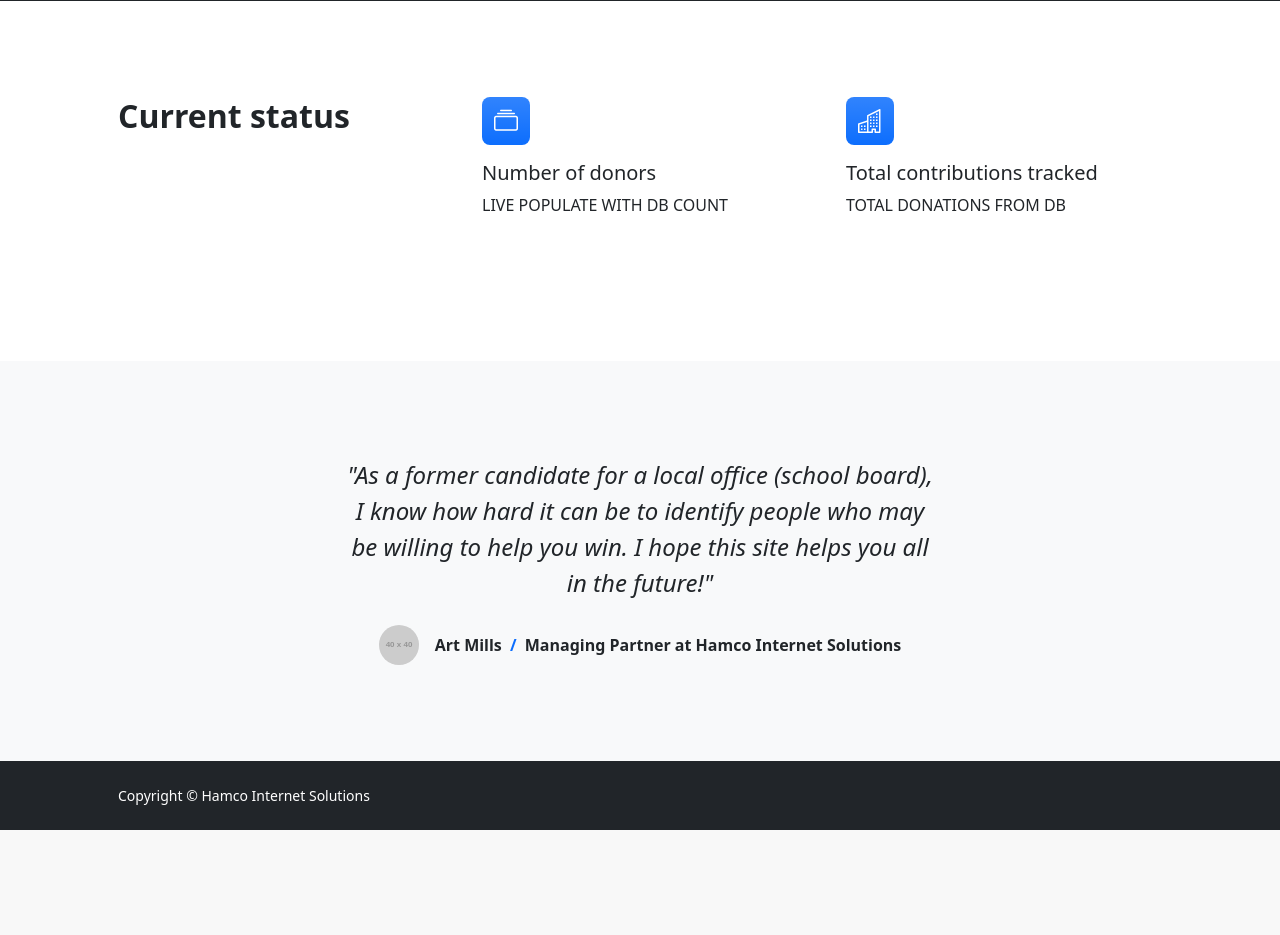
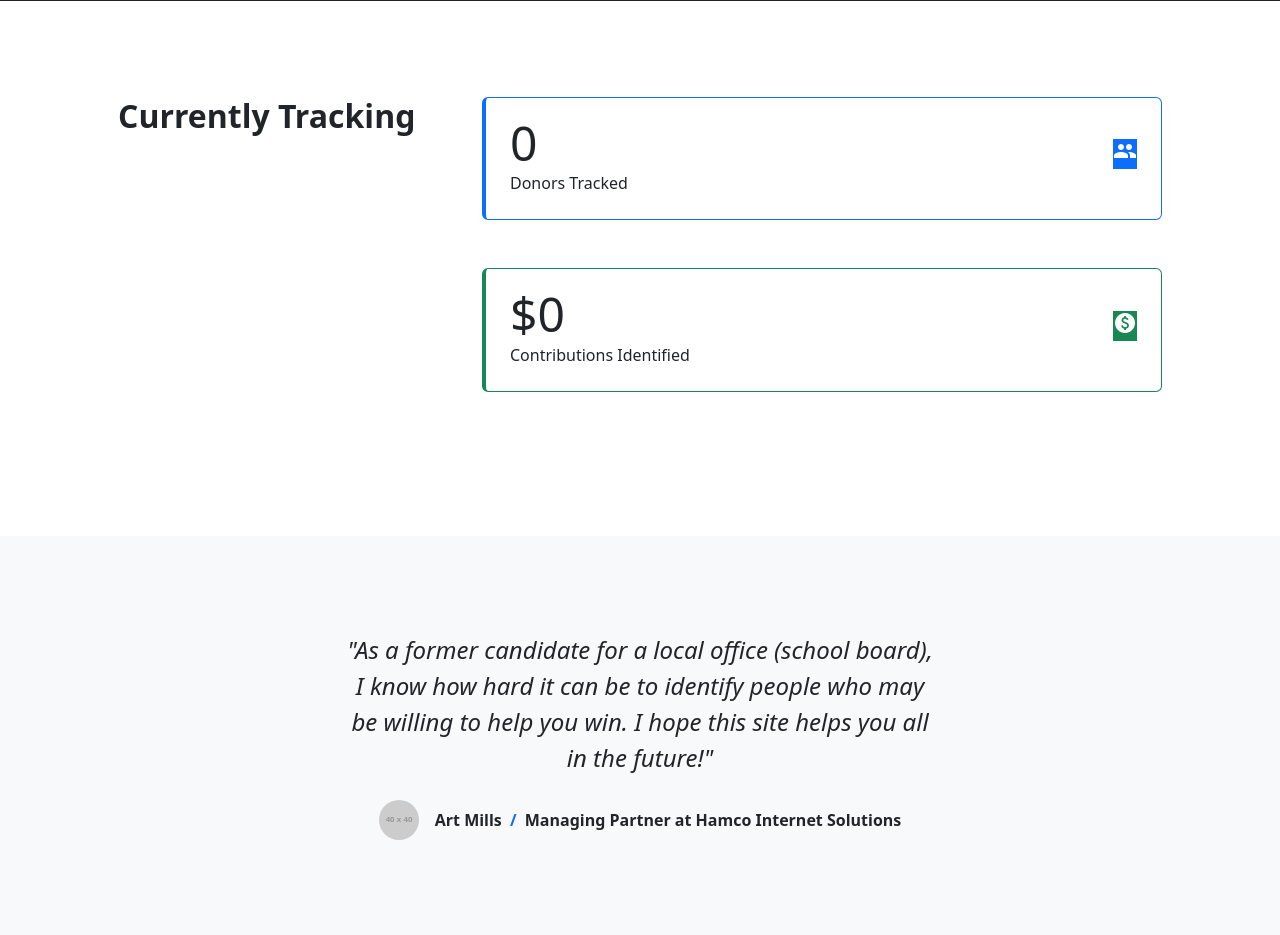
Before and after one commit to hail2skins/politicsislocal, a Django app: page / in a window 1280 px wide. Shown: the part 628-1563 px from the top of the page. Before the commit the page ends 1458 px from the top, so only its background shows below. Run offline with Django 5.2, Linux system fonts and the light colour scheme; grey boxes labelled with a size stand in for pictures from a placeholder-image service; data that the repository does not hold is empty; some libraries are stand-ins or nearby versions.

Commit message:
[#187486997] Front is now displaying, with acceptable style, total donors and contributions

```diff
--- a/politicsislocal/website/templates/website/base.html
+++ b/politicsislocal/website/templates/website/base.html
@@ -10,8 +10,10 @@
         <title>Politics is Local</title>
         <!-- Favicon-->
         <link rel="icon" type="image/x-icon" href="{% static 'images/favicon.ico' %}" />
+        <!-- Load Material Icons from Google Fonts-->
+        <link href="https://fonts.googleapis.com/css?family=Material+Icons|Material+Icons+Outlined|Material+Icons+Two+Tone|Material+Icons+Round|Material+Icons+Sharp" rel="stylesheet" />
         <!-- Bootstrap icons-->
-        <link href="https://cdn.jsdelivr.net/npm/bootstrap-icons@1.5.0/font/bootstrap-icons.css" rel="stylesheet" />
+        <link href="https://cdn.jsdelivr.net/npm/bootstrap-icons@1.8.1/font/bootstrap-icons.css" rel="stylesheet">
         <!-- Core theme CSS (includes Bootstrap)-->
         <link href="{% static 'css/styles.css' %}" rel="stylesheet" />
     </head>
@@ -67,6 +69,6 @@
         <!-- Bootstrap core JS-->
         <script src="https://cdn.jsdelivr.net/npm/bootstrap@5.2.3/dist/js/bootstrap.bundle.min.js"></script>
         <!-- Core theme JS-->
-        <script src=""></script>
+        <script src="{% static 'js/scripts.js' %}"></script>
     </body>
 </html>
--- a/politicsislocal/website/templates/website/index.html
+++ b/politicsislocal/website/templates/website/index.html
@@ -2,6 +2,8 @@
 {% extends 'website/base.html' %}
 
 {% load static %}
+
+{% load humanize %}
 
 {% block content %}
 
@@ -27,20 +29,35 @@
             <section class="py-5" id="features">
                 <div class="container px-5 my-5">
                     <div class="row gx-5">
-                        <div class="col-lg-4 mb-5 mb-lg-0"><h2 class="fw-bolder mb-0">Current status</h2></div>
+                        <div class="col-lg-4 mb-5 mb-lg-0"><h2 class="fw-bolder mb-0">Currently Tracking</h2></div>
                         <div class="col-lg-8">
-                            <div class="row gx-5 row-cols-1 row-cols-md-2">
-                                <div class="col mb-5 h-100">
-                                    <div class="feature bg-primary bg-gradient text-white rounded-3 mb-3"><i class="bi bi-collection"></i></div>
-                                    <h2 class="h5">Number of donors</h2>
-                                    <p class="mb-0">LIVE POPULATE WITH DB COUNT</p>
+                            <div class="row gx-5">
+                                <div class="col-xxl-6 col-md-12 mb-5"> <!-- Adjusted classes for wider cards -->
+                                    <div class="card card-raised border-start border-primary border-4">
+                                        <div class="card-body px-4">
+                                            <div class="d-flex justify-content-between align-items-center mb-2">
+                                                <div class="me-2">
+                                                    <div class="display-5">{{ total_donors }}</div>
+                                                    <div class="card-text">Donors Tracked</div>
+                                                </div>
+                                                <div class="icon-circle bg-primary text-white"><i class="material-icons">people</i></div>
+                                            </div>
+                                        </div>
+                                    </div>
                                 </div>
-                                <div class="col mb-5 h-100">
-                                    <div class="feature bg-primary bg-gradient text-white rounded-3 mb-3"><i class="bi bi-building"></i></div>
-                                    <h2 class="h5">Total contributions tracked</h2>
-                                    <p class="mb-0">TOTAL DONATIONS FROM DB</p>
+                                <div class="col-xxl-6 col-md-12 mb-5"> <!-- Adjusted classes for wider cards -->
+                                    <div class="card card-raised border-start border-success border-4">
+                                        <div class="card-body px-4">
+                                            <div class="d-flex justify-content-between align-items-center mb-2">
+                                                <div class="me-2">
+                                                    <div class="display-5">${{ total_contributed|intcomma }}</div>
+                                                    <div class="card-text">Contributions Identified</div>
+                                                </div>
+                                                <div class="icon-circle bg-success text-white"><i class="material-icons">paid</i></div>
+                                            </div>
+                                        </div>
+                                    </div>
                                 </div>
-
                             </div>
                         </div>
                     </div>
--- a/politicsislocal/website/views.py
+++ b/politicsislocal/website/views.py
@@ -1,7 +1,25 @@
 from django.shortcuts import render
+
+# import Sum to sum the values of a queryset
+from django.db.models import Sum
+
+# import the donor and contribution models from the donors app
+from donors.models import Donor, Contribution
 
 # Create your views here.
 # Define the home view
 def home(request):
 
-    return render(request, "website/index.html")
+    # Calculate total donors
+    total_donors = Donor.objects.count() or 0
+
+    # Calculate total contributed
+    total_contributed = Contribution.objects.aggregate(total=Sum('amount'))['total'] or 0
+
+    # Prepare a context dictionary to pass to the template
+    context = {
+        'total_donors': total_donors,
+        'total_contributed': total_contributed
+    }
+
+    return render(request, "website/index.html", context)
```
Also changed, not shown: politicsislocal/donors/admin.py (+12 -3 lines), politicsislocal/politicsislocal/settings.py (+7 -2 lines).
